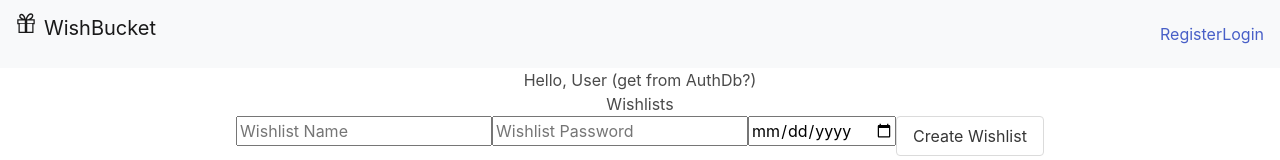
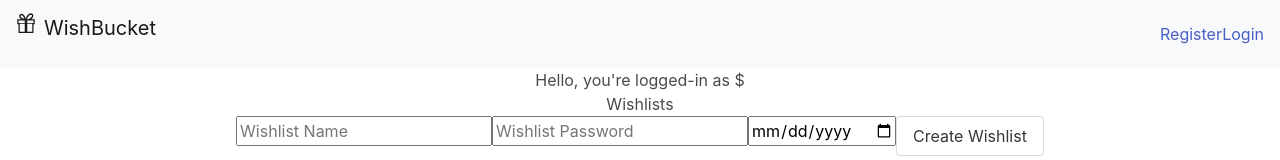
Before and after one commit to russtelen/WISHBUCKET, a React (Create React App) app in the folder giftwishlist/: page /wishlist in a window 1280 px wide. Shown: the top 160 px of the page. Built offline with nearby package versions, Linux system fonts and the light colour scheme; no server answers.

Commit message:
#69 reference user's email on dashboard header

```diff
--- a/giftwishlist/src/components/Wishlists.js
+++ b/giftwishlist/src/components/Wishlists.js
@@ -193,7 +193,9 @@ export default function Wishlists() {
   };
   return (
     <div>
-      <h1>Hello, User (get from AuthDb?)</h1>
+      <h1>
+          {"Hello, you're logged-in as "} <span>${sessionStorage.getItem("loggedIn-email")}</span>
+      </h1>
       <h1>Wishlists</h1>
       {/* Pending change to CARD Format, instead of Table */}
       {/* Add Conditional to display "No Wishlists" if wishlist array is empty */}
```
